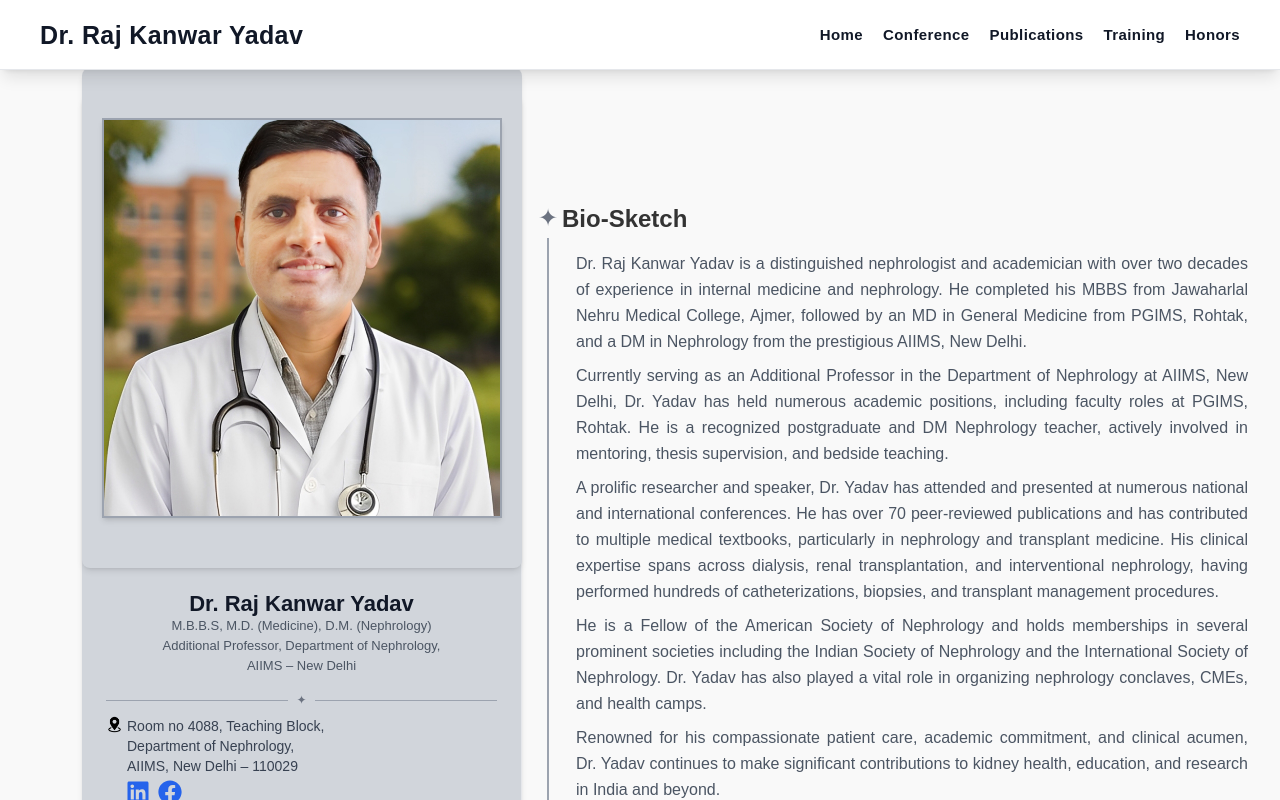
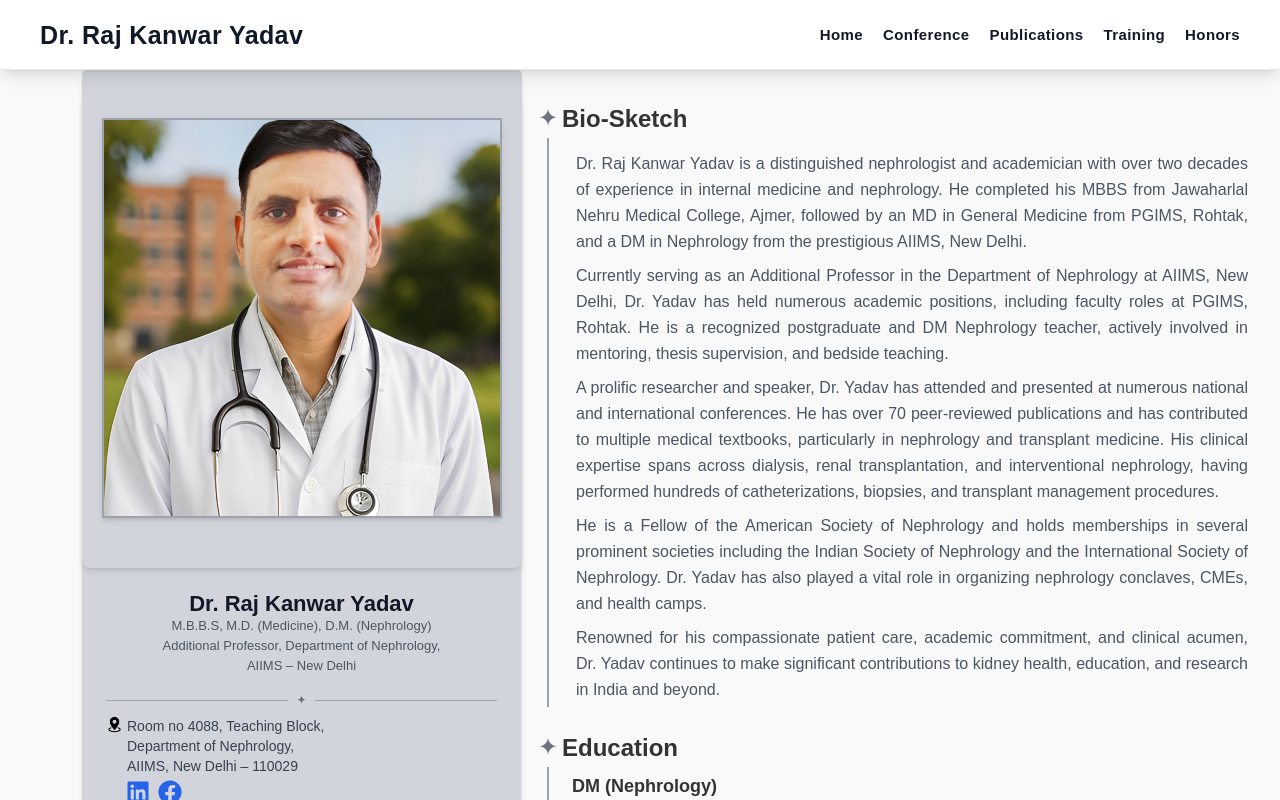
Before and after one commit to vignesh-vc/rajkanwar.yadav-2, a React (Create React App) app: page / in a window 1280 px wide. Shown: the top 800 px of the page. Built offline with nearby package versions, Linux system fonts and the light colour scheme.

Commit message:
update style

```diff
--- a/src/pages/About.js
+++ b/src/pages/About.js
@@ -470,7 +470,7 @@
 
         {/* Right Column (Scrolls) */}
         <div
-          className="flex flex-col gap-8 md:mt-[-930px]
+          className="flex flex-col gap-8 md:mt-[-1030px]
   md:ml-[480px]">   {/* 400px left + 50px gap */}
 
           <section>
```
